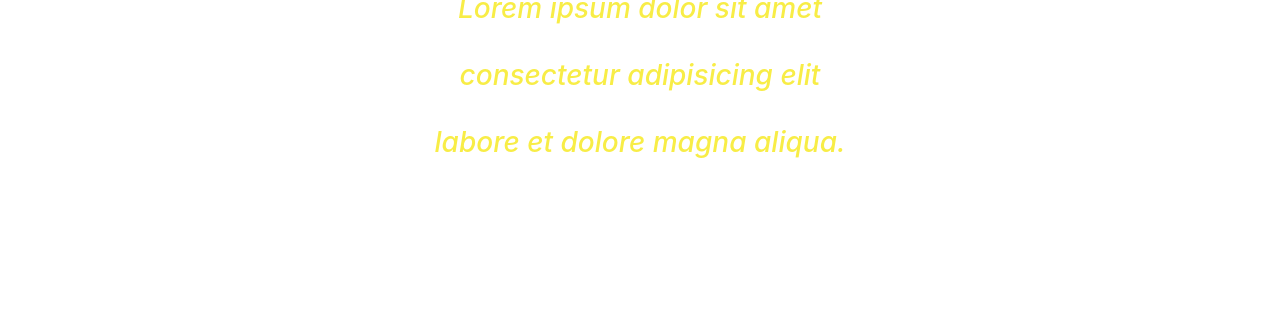
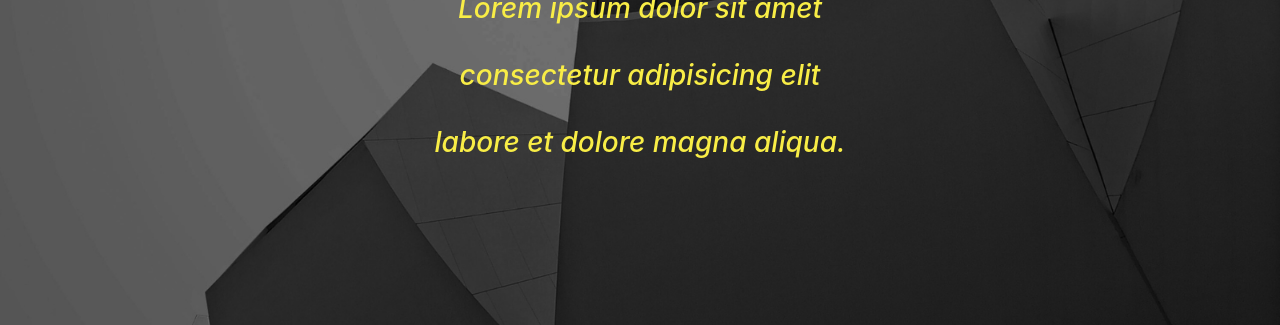
Before and after one commit to itlancer999/book-keeping-, a plain HTML site: page index.html in a window 1280 px wide. Shown: the part 475-800 px from the top of the page. Drawn offline with nearby package versions, Linux system fonts and the light colour scheme.

Commit message:
Update style.css

```diff
--- a/style.css
+++ b/style.css
@@ -83,7 +83,7 @@ border-radius: 0;*/
 
 #home {
 
-	background:url('img/hero-section.jpg') no-repeat center center fixed;
+	background:url('img/hero-section.png') no-repeat center center fixed;
 	display:table;
 	height:100%;
 	position:relative;
```
